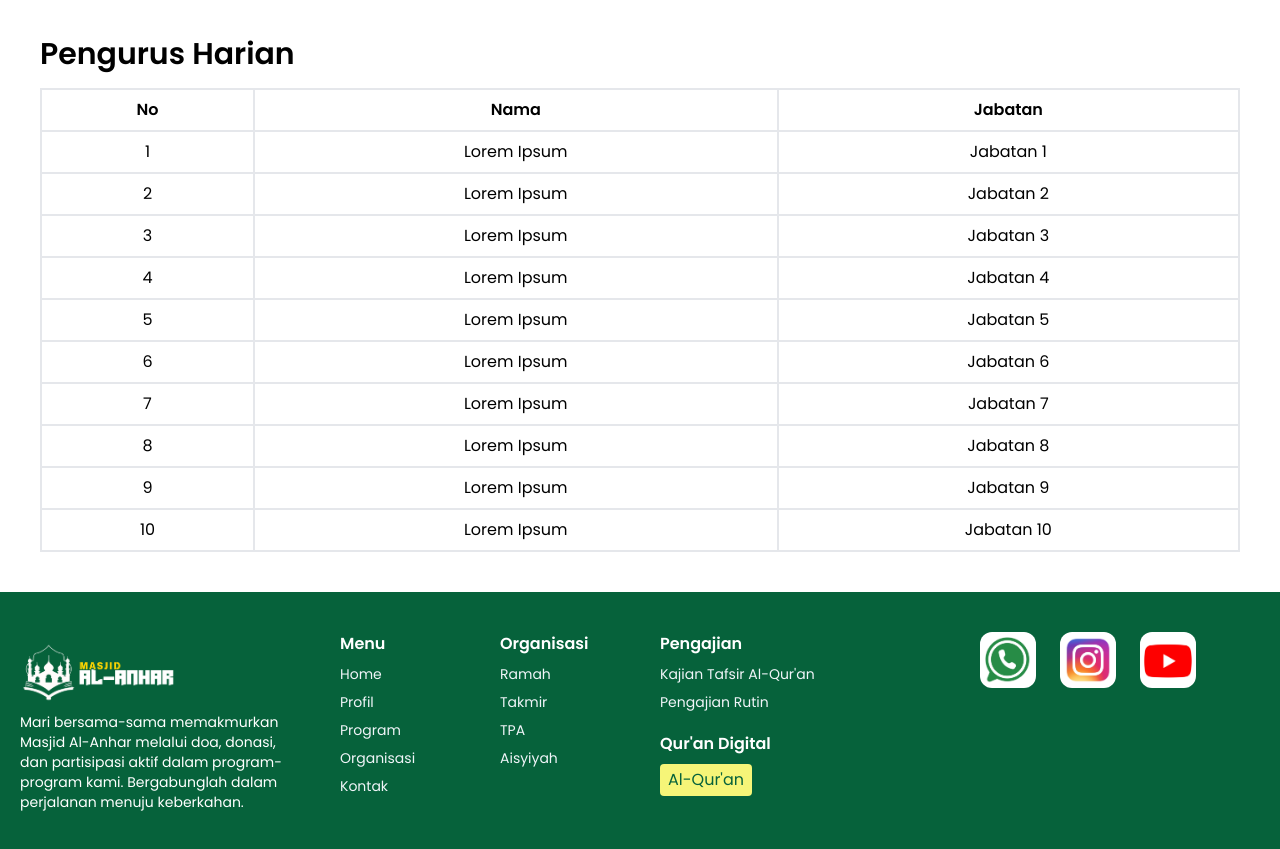
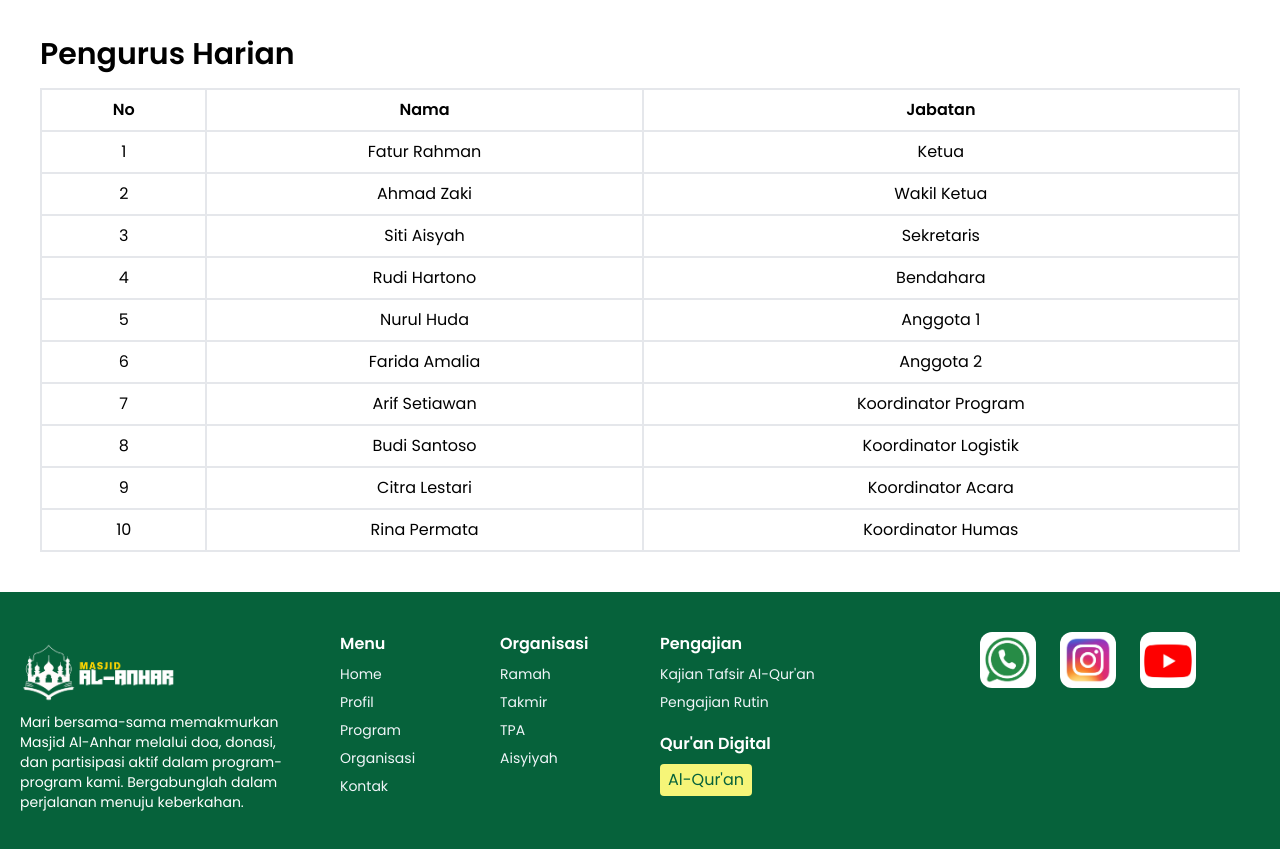
Before and after one commit to siddiqfathurahman/Masjid-ALAnhar, a React (Vite) app: page /profil in a window 1280 px wide. Shown: the part 1020-1869 px from the top of the page. Built offline with nearby package versions, Linux system fonts and the light colour scheme; grey boxes are pictures that could not be loaded.

Commit message:
update table

```diff
--- a/src/pages/Profil.jsx
+++ b/src/pages/Profil.jsx
@@ -26,15 +26,27 @@ const ProfilMasjid = () => {
     </tr>
   </thead>
   <tbody>
-          {Array.from({ length: 10 }).map((_, index) => (
+    {[
+      { nama: "Fatur Rahman", jabatan: "Ketua" },
+      { nama: "Ahmad Zaki", jabatan: "Wakil Ketua" },
+      { nama: "Siti Aisyah", jabatan: "Sekretaris" },
+      { nama: "Rudi Hartono", jabatan: "Bendahara" },
+      { nama: "Nurul Huda", jabatan: "Anggota 1" },
+      { nama: "Farida Amalia", jabatan: "Anggota 2" },
+      { nama: "Arif Setiawan", jabatan: "Koordinator Program" },
+      { nama: "Budi Santoso", jabatan: "Koordinator Logistik" },
+      { nama: "Citra Lestari", jabatan: "Koordinator Acara" },
+      { nama: "Rina Permata", jabatan: "Koordinator Humas" },
+    ].map((item, index) => (
       <tr key={index} className="border-b">
         <td className="px-4 py-2 text-center border-2">{index + 1}</td>
-              <td className="px-4 py-2 text-center border-2">Lorem Ipsum</td>
-              <td className="px-4 py-2 text-center border-2">Jabatan {index + 1}</td>
+        <td className="px-4 py-2 text-center border-2">{item.nama}</td>
+        <td className="px-4 py-2 text-center border-2">{item.jabatan}</td>
       </tr>
     ))}
   </tbody>
 </table>
+
     </div>
     </>
   );
--- a/src/pages/Takmir.jsx
+++ b/src/pages/Takmir.jsx
@@ -60,15 +60,27 @@ const Takmir = () => {
     </tr>
   </thead>
   <tbody>
-          {Array.from({ length: 10 }).map((_, index) => (
+    {[
+      { nama: "Fatur Rahman", jabatan: "Ketua" },
+      { nama: "Ahmad Zaki", jabatan: "Wakil Ketua" },
+      { nama: "Siti Aisyah", jabatan: "Sekretaris" },
+      { nama: "Rudi Hartono", jabatan: "Bendahara" },
+      { nama: "Nurul Huda", jabatan: "Anggota 1" },
+      { nama: "Farida Amalia", jabatan: "Anggota 2" },
+      { nama: "Arif Setiawan", jabatan: "Koordinator Program" },
+      { nama: "Budi Santoso", jabatan: "Koordinator Logistik" },
+      { nama: "Citra Lestari", jabatan: "Koordinator Acara" },
+      { nama: "Rina Permata", jabatan: "Koordinator Humas" },
+    ].map((item, index) => (
       <tr key={index} className="border-b">
         <td className="px-4 py-2 text-center border-2">{index + 1}</td>
-              <td className="px-4 py-2 text-center border-2">Lorem Ipsum</td>
-              <td className="px-4 py-2 text-center border-2">Jabatan {index + 1}</td>
+        <td className="px-4 py-2 text-center border-2">{item.nama}</td>
+        <td className="px-4 py-2 text-center border-2">{item.jabatan}</td>
       </tr>
     ))}
   </tbody>
 </table>
+
     </div>
   );
 };
```
Lines whose indentation alone changed are shown as unchanged.
